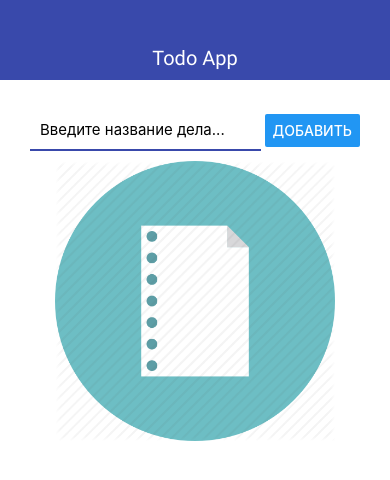
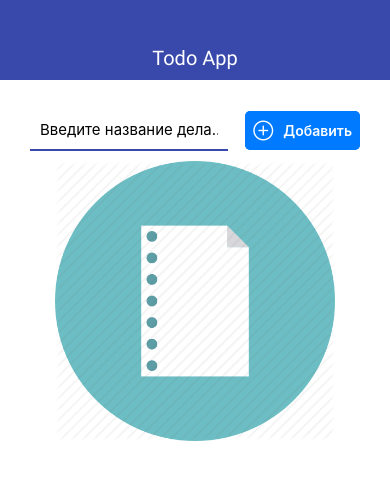
Before and after one commit to sanek306/react-native-course-expo, a React Native app: screen / in a window 390 px wide. Shown: the top 480 px of the page. Built offline with nearby package versions, Linux system fonts and the light colour scheme.

Commit message:
Icons AntDesign.Button

```diff
--- a/package.json
+++ b/package.json
@@ -8,6 +8,7 @@
     "eject": "expo eject"
   },
   "dependencies": {
+    "@expo/vector-icons": "^12.0.5",
     "expo": "~42.0.1",
     "expo-font": "~9.2.1",
     "expo-status-bar": "~1.0.4",
--- a/src/components/AddTodo.js
+++ b/src/components/AddTodo.js
@@ -1,6 +1,8 @@
 import React, { useState } from 'react';
 import { View, StyleSheet, TextInput, Button, Alert } from 'react-native';
 import { THEME } from '../theme';
+import { AntDesign } from '@expo/vector-icons';
+
 
 export const AddTodo = ({ onSubmit }) => {
     const [value, setValue] = useState('');
@@ -25,10 +27,9 @@ export const AddTodo = ({ onSubmit }) => {
                 autoCorrect={false}
                 autoCapitalize='none'
             />
-            <Button
-                title="Добавить"
-                onPress={pressHandler}
-            />
+            <AntDesign.Button name="pluscircleo" onPress={pressHandler}>
+                Добавить
+            </AntDesign.Button>
         </View>
     );
 }
@@ -38,9 +39,10 @@ const styles = StyleSheet.create({
         flexDirection: "row",
         justifyContent: "space-between",
         alignItems: "center",
+        justifyContent: 'space-between',
     },
     input: {
-        width: "70%",
+        width: "60%",
         padding: 10,
         borderBottomColor: THEME.MAIN_COLOR,
         borderStyle: "solid",
```
Also changed, not shown: 1 other file (tests, documents, lock files or other folders).
